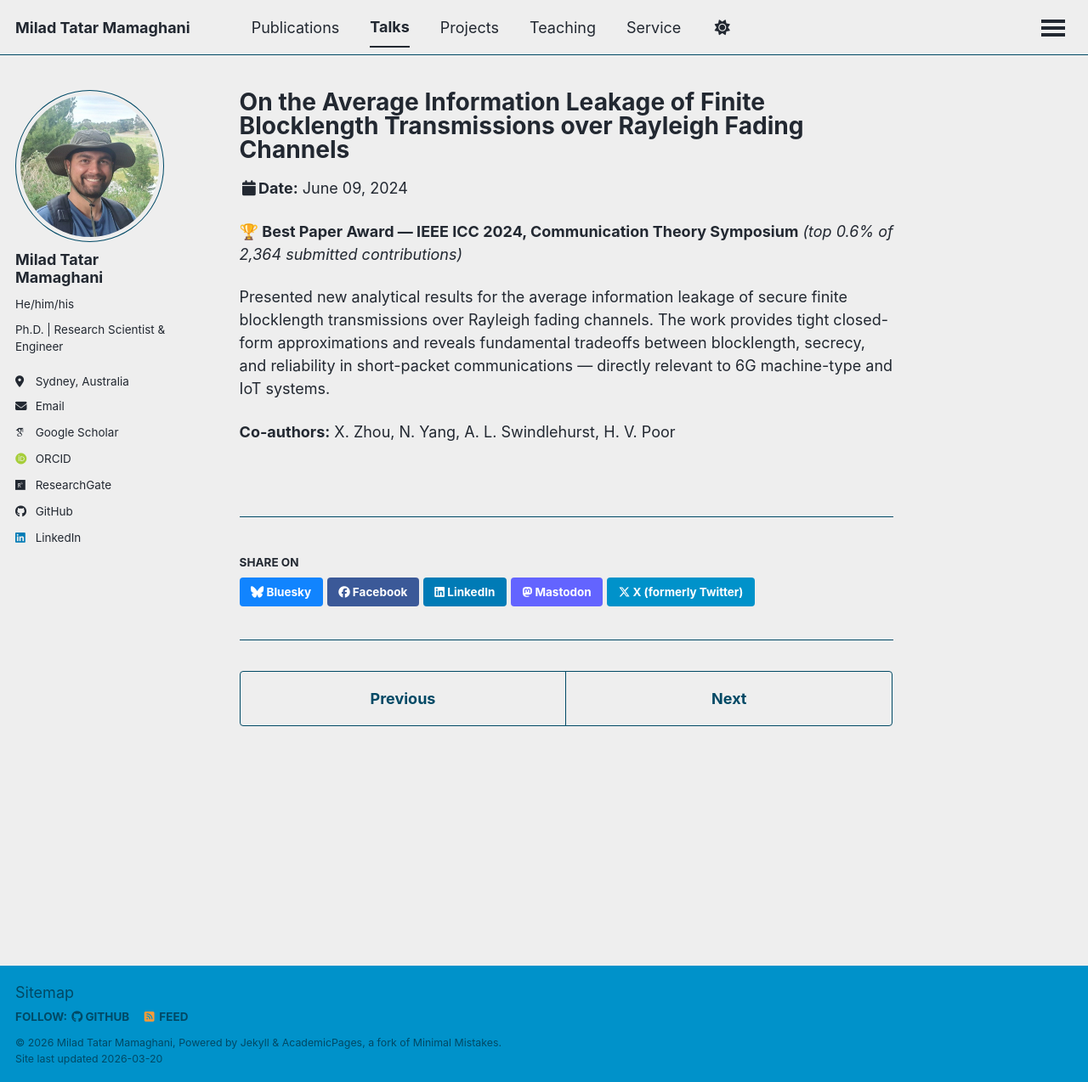
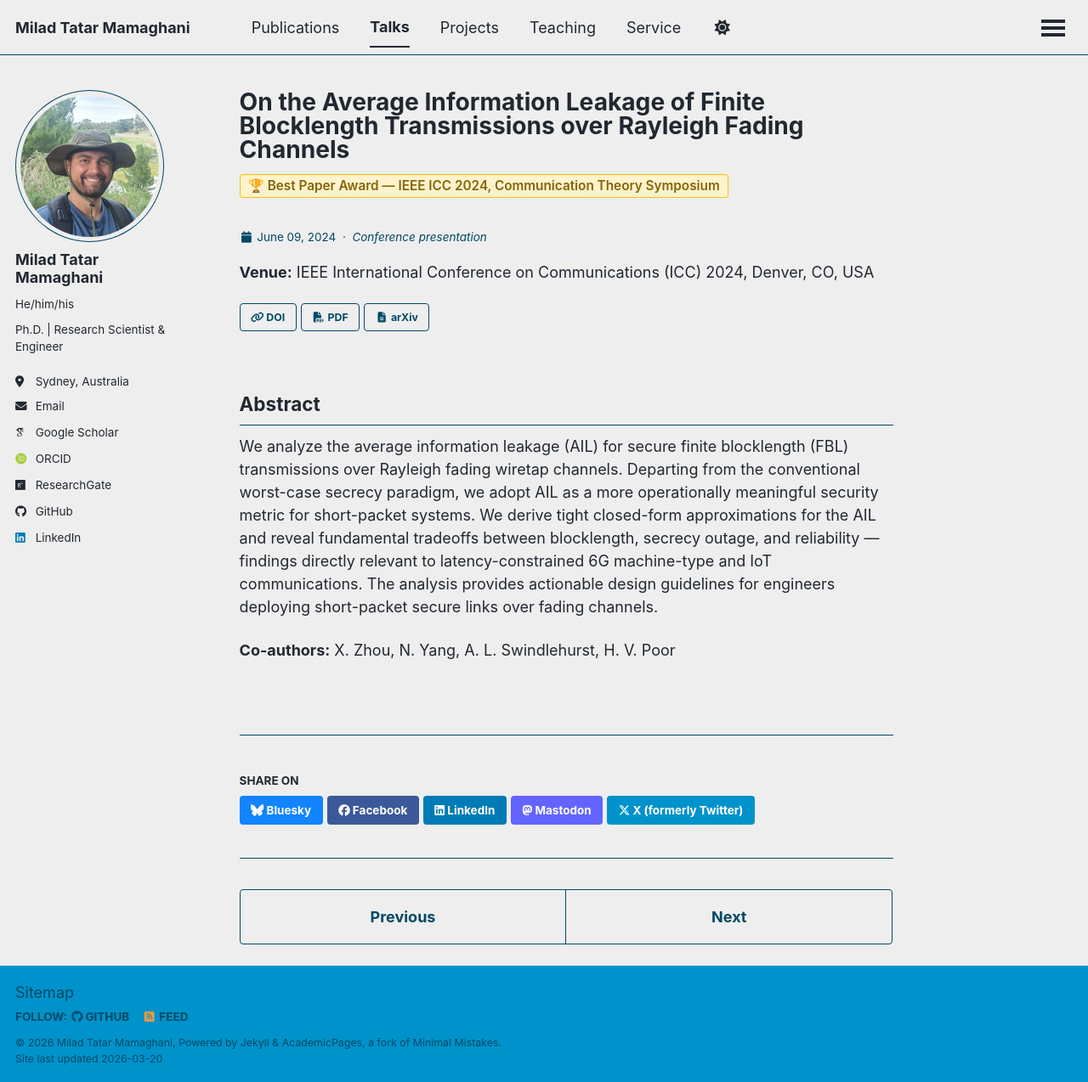
Before and after one commit to miladtm94/miladtm94.github.io, a Jekyll site: the page built from _talks/2024-06-09-icc-fbl-rayleigh.md, in a window 1280 px wide and 1274 px high. Shown: the whole window at 85% size. Built offline with Jekyll 4.4.1, drawn with Linux system fonts in a browser that asks for light colours; some web fonts are replaced; a script that is not in the unit is left out.

Commit message:
Complete talks page with abstracts, co-authors, and icon links
- All 3 talk files: full abstracts, co-authors, fixed DOI/paper URLs, arxiv links
- ICC 2024: award badge field added
- GLOBECOM 2023: session chair note added
- archive-single-talk.html: award badge, date/type/venue row, icon links (DOI/PDF/arXiv/Slides/Poster)
- talk.html: complete individual page with abstract header, button links, award badge

Co-Authored-By: Claude Sonnet 4.6 <noreply@anthropic.com>

```diff
--- a/_layouts/talk.html
+++ b/_layouts/talk.html
@@ -4,45 +4,46 @@ layout: default
 
 {% include base_path %}
 
-{% if page.header.overlay_color or page.header.overlay_image or page.header.image %}
-  {% include page__hero.html %}
-{% endif %}
-
-{% if page.url != "/" and site.breadcrumbs %}
-  {% unless paginator %}
-    {% include breadcrumbs.html %}
-  {% endunless %}
-{% endif %}
-
 <div id="main" role="main">
   {% include sidebar.html %}
 
   <article class="page" itemscope itemtype="http://schema.org/CreativeWork">
     {% if page.title %}<meta itemprop="headline" content="{{ page.title | markdownify | strip_html | strip_newlines | escape_once }}">{% endif %}
-    {% if page.excerpt %}<meta itemprop="description" content="{{ page.excerpt | markdownify | strip_html | strip_newlines | escape_once }}">{% endif %}
-    {% if page.date %}<meta itemprop="datePublished" content="{{ page.date | date: "%B %d, %Y" }}">{% endif %}
-    {% if page.modified %}<meta itemprop="dateModified" content="{{ page.modified | date: "%B %d, %Y" }}">{% endif %}
 
     <div class="page__inner-wrap">
-      {% unless page.header.overlay_color or page.header.overlay_image %}
-        <header>
-          {% if page.title %}<h1 class="page__title" itemprop="headline">{{ page.title | markdownify | remove: "<p>" | remove: "</p>" }}</h1>{% endif %}
-          {% if page.read_time %}
-            <p class="page__meta"><i class="fa fa-clock" aria-hidden="true"></i> {% include read-time.html %}</p>
-          {% endif %}
-        {% if page.modified %}
-          <p class="page__date"><strong><i class="fa fa-fw fa-calendar" aria-hidden="true"></i>Date:</strong> <time datetime="{{ page.modified | date: "%Y-%m-%d" }}">{{ page.modified | date: "%B %d, %Y" }}</time></p>
-        {% elsif page.date %}
-          <p class="page__date"><strong><i class="fa fa-fw fa-calendar" aria-hidden="true"></i>Date:</strong> <time datetime="{{ page.date | date_to_xmlschema }}">{{ page.date | date: "%B %d, %Y" }}</time></p>
+      <header>
+        <h1 class="page__title" itemprop="headline">{{ page.title | markdownify | remove: "<p>" | remove: "</p>" }}</h1>
+
+        {% if page.award %}
+          <p style="margin:0.4em 0 0.6em;"><span style="background:#fff3cd; color:#856404; border:1px solid #ffc107; border-radius:3px; padding:0.2em 0.6em; font-size:0.85em; font-weight:600;">&#127942;&nbsp;{{ page.award }}</span></p>
         {% endif %}
-        {% if page.talk_type %}<p>{{page.talk_type}} at {{ page.venue }},  {{page.location}} {% endif %}
 
-        </header>
-      {% endunless %}
+        <p class="page__meta">
+          <i class="fa fa-fw fa-calendar" aria-hidden="true"></i>&nbsp;{{ page.date | date: "%B %d, %Y" }}
+          &nbsp;&middot;&nbsp;
+          <em>{{ page.type }}</em>
+        </p>
+
+        {% if page.venue %}
+          <p><strong>Venue:</strong> {{ page.venue }}{% if page.location %}, {{ page.location }}{% endif %}</p>
+        {% endif %}
+
+        {% if page.note %}
+          <p style="font-size:0.9em; color:#555; font-style:italic;">{{ page.note }}</p>
+        {% endif %}
+
+        <p>
+          {% if page.doiurl %}<a href="{{ page.doiurl }}" target="_blank" class="btn btn--inverse btn--small"><i class="fas fa-fw fa-link"></i>&nbsp;DOI</a>{% endif %}
+          {% if page.paperurl %}<a href="{{ page.paperurl }}" target="_blank" class="btn btn--inverse btn--small"><i class="fas fa-fw fa-file-pdf"></i>&nbsp;PDF</a>{% endif %}
+          {% if page.arxivurl %}<a href="{{ page.arxivurl }}" target="_blank" class="btn btn--inverse btn--small"><i class="fas fa-fw fa-file-alt"></i>&nbsp;arXiv</a>{% endif %}
+          {% if page.slidesurl %}<a href="{{ page.slidesurl }}" target="_blank" class="btn btn--primary btn--small"><i class="fas fa-fw fa-chalkboard-teacher"></i>&nbsp;Slides</a>{% endif %}
+          {% if page.posterurl %}<a href="{{ page.posterurl }}" target="_blank" class="btn btn--primary btn--small"><i class="fas fa-fw fa-image"></i>&nbsp;Poster</a>{% endif %}
+        </p>
+      </header>
 
       <section class="page__content" itemprop="text">
+        <h2>Abstract</h2>
         {{ content }}
-        {% if page.link %}<div><a href="{{ page.link }}" class="btn">{{ site.data.ui-text[site.locale].ext_link_label | default: "Direct Link" }}</a></div>{% endif %}
       </section>
 
       <footer class="page__meta">
@@ -53,26 +54,7 @@ layout: default
       </footer>
 
       {% if page.share %}{% include social-share.html %}{% endif %}
-
       {% include post_pagination.html %}
     </div>
-
-    {% if site.comments.provider and page.comments %}
-      {% include comments.html %}
-    {% endif %}
   </article>
-
-  {% comment %}<!-- only show related on a post page when not disabled -->{% endcomment %}
-  {% if page.id and page.related and site.related_posts.size > 0 %}
-    <div class="page__related">
-      {% if site.data.ui-text[site.locale].related_label %}
-        <h4 class="page__related-title">{{ site.data.ui-text[site.locale].related_label | default: "You May Also Enjoy" }}</h4>
-      {% endif %}
-      <div class="grid__wrapper">
-        {% for post in site.related_posts limit:4 %}
-          {% include archive-single.html type="grid" %}
-        {% endfor %}
-      </div>
-    </div>
-  {% endif %}
 </div>
--- a/_talks/2024-06-09-icc-fbl-rayleigh.md
+++ b/_talks/2024-06-09-icc-fbl-rayleigh.md
@@ -6,12 +6,12 @@ permalink: /talks/2024-icc-fbl-rayleigh
 venue: "IEEE International Conference on Communications (ICC) 2024"
 date: 2024-06-09
 location: "Denver, CO, USA"
-paperurl: "https://ieeexplore.ieee.org/document/10437972/"
+doiurl: "https://doi.org/10.1109/ICC51166.2024.10622223"
+paperurl: "https://ieeexplore.ieee.org/document/10622223/"
+arxivurl: "https://arxiv.org/abs/2401.11219"
+award: "Best Paper Award — IEEE ICC 2024, Communication Theory Symposium"
 ---
 
-**🏆 Best Paper Award — IEEE ICC 2024, Communication Theory Symposium**
-*(top 0.6% of 2,364 submitted contributions)*
-
-Presented new analytical results for the average information leakage of secure finite blocklength transmissions over Rayleigh fading channels. The work provides tight closed-form approximations and reveals fundamental tradeoffs between blocklength, secrecy, and reliability in short-packet communications — directly relevant to 6G machine-type and IoT systems.
+We analyze the average information leakage (AIL) for secure finite blocklength (FBL) transmissions over Rayleigh fading wiretap channels. Departing from the conventional worst-case secrecy paradigm, we adopt AIL as a more operationally meaningful security metric for short-packet systems. We derive tight closed-form approximations for the AIL and reveal fundamental tradeoffs between blocklength, secrecy outage, and reliability — findings directly relevant to latency-constrained 6G machine-type and IoT communications. The analysis provides actionable design guidelines for engineers deploying short-packet secure links over fading channels.
 
 **Co-authors:** X. Zhou, N. Yang, A. L. Swindlehurst, H. V. Poor
```
Also changed, not shown: _includes/archive-single-talk.html (+27 -28 lines), _talks/2017-12-04-globecom-secure-two-way.md (+4 -2 lines), _talks/2023-12-04-globecom-spc-aerial.md (+4 -1 lines).
